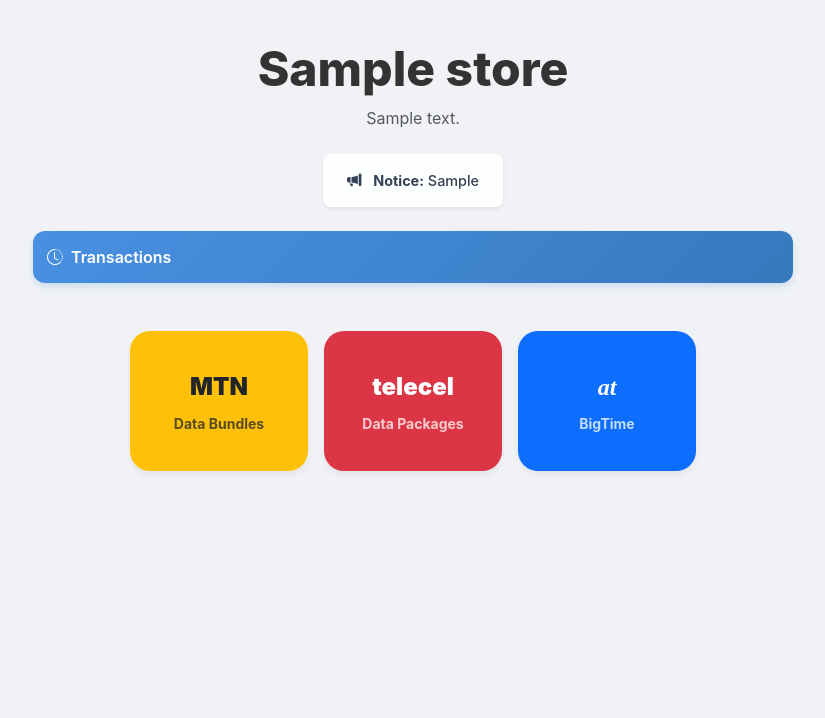
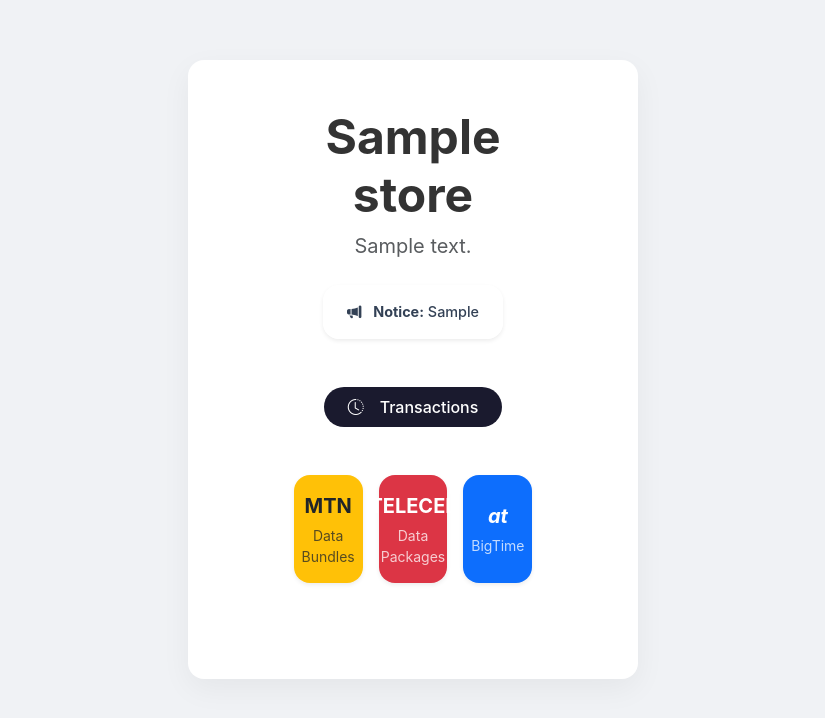
Before and after one commit to Razisky-Dev/DICE-final, a Flask app: template templates/store_front.html in a window 1280 px wide. Shown: the top 718 px of the page, without its empty margins (227-1052 px from the left). Run offline with Flask 3, Linux system fonts and the light colour scheme; tables that the repository leaves empty hold one stand-in row (values such as "Sample post"); the template is opened without the code that fills it: values that come from a table or form of the project are taken from there, most other values are stand-ins (such as "Sample title", 1, 10 or a date in 2020); some libraries are stand-ins or nearby versions.

Commit message:
Fix store layout and buy_data modal issues

```diff
--- a/auto_fix_vps.py
+++ b/auto_fix_vps.py
@@ -53,6 +53,12 @@ def run_deploy():
 
         print("\nDeployment Fixes Completed Successfully.")
 
+        # Run Database Migrations
+        print("Running database migrations...")
+        stdin, stdout, stderr = ssh.exec_command(f"cd {APP_DIR} && source venv/bin/activate && python3 update_schema_timestamp.py && python3 update_schema_order_phone.py")
+        print(stdout.read().decode())
+        print(stderr.read().decode())
+
         try:
             # Verify Deployment
             print("\n--- Verifying Remote Files ---")
--- a/templates/store_front.html
+++ b/templates/store_front.html
@@ -11,58 +11,65 @@
     <link rel="stylesheet" href="https://cdn.jsdelivr.net/npm/bootstrap-icons@1.10.0/font/bootstrap-icons.css">
 
     <!-- Custom CSS -->
-    <link rel="stylesheet" href="{{ url_for('static', filename='css/style.css') }}">
+    <link rel="stylesheet" href="{{ url_for('static', filename='css/style.css') }}?v=6">
 </head>
 
 
 <body>
 
-    <div class="store-container">
+    <div class="container py-5">
+        <div class="row justify-content-center">
+            <div class="col-lg-8 text-center">
                 <!-- Store Header -->
-        <h1 class="store-title">{{ store.name }}</h1>
-        <p class="mb-4 text-muted">{{ store.description or 'Welcome to our store. Select a network to view packages.' }}
-        </p>
+                <h1 class="store-title fw-bold mb-2 display-4">{{ store.name }}</h1>
+                <p class="mb-4 text-muted fs-5">{{ store.description or 'Welcome to our store. Select a network to view
+                    packages.' }}</p>
 
                 {% if store.notice %}
-        <div class="alert alert-warning border-0 shadow-sm d-inline-block px-4 py-3 mb-4 rounded-3">
+                <div class="alert alert-warning border-0 shadow-sm d-inline-block px-4 py-3 mb-5 rounded-4">
                     <i class="bi bi-megaphone-fill me-2"></i> <strong>Notice:</strong> {{ store.notice }}
                 </div>
                 {% endif %}
 
                 <div class="d-flex justify-content-center gap-3 mb-5">
-            <button class="action-btn" onclick="openTransactionsModal()"><i class="bi bi-clock-history"></i>
-                Transactions</button>
+                    <button class="action-btn btn btn-dark rounded-pill px-4 py-2" onclick="openTransactionsModal()">
+                        <i class="bi bi-clock-history me-2"></i> Transactions
+                    </button>
                 </div>
 
                 <!-- Network Selection -->
                 <div class="row g-3 mb-5 justify-content-center">
-            <div class="col-6 col-md-3">
-                <div class="network-card bg-warning text-dark border-0" onclick="selectNetwork('MTN', this)">
-                    <div class="network-logo-text">MTN</div>
-                    <small class="mt-2 fw-bold opacity-75">Data Bundles</small>
+                    <div class="col-4 col-sm-4">
+                        <div class="network-card bg-warning text-dark border-0 shadow-sm h-100 d-flex flex-column align-items-center justify-content-center p-3 rounded-4 cursor-pointer hover-scale"
+                            onclick="selectNetwork('MTN', this)">
+                            <div class="fw-bold fs-5">MTN</div>
+                            <small class="mt-1 opacity-75 d-none d-md-block">Data Bundles</small>
                         </div>
                     </div>
-            <div class="col-6 col-md-3">
-                <div class="network-card bg-danger text-white border-0" onclick="selectNetwork('TELECEL', this)">
-                    <div class="network-logo-text">telecel</div>
-                    <small class="mt-2 fw-bold opacity-75">Data Packages</small>
+                    <div class="col-4 col-sm-4">
+                        <div class="network-card bg-danger text-white border-0 shadow-sm h-100 d-flex flex-column align-items-center justify-content-center p-3 rounded-4 cursor-pointer hover-scale"
+                            onclick="selectNetwork('TELECEL', this)">
+                            <div class="fw-bold fs-5">TELECEL</div>
+                            <small class="mt-1 opacity-75 d-none d-md-block">Data Packages</small>
                         </div>
                     </div>
-            <div class="col-6 col-md-3">
-                <div class="network-card bg-primary text-white border-0" onclick="selectNetwork('AIRTELTIGO', this)">
-                    <div class="network-logo-text" style="font-family: serif; font-style: italic;">at</div>
-                    <small class="mt-2 fw-bold opacity-75">BigTime</small>
+                    <div class="col-4 col-sm-4">
+                        <div class="network-card bg-primary text-white border-0 shadow-sm h-100 d-flex flex-column align-items-center justify-content-center p-3 rounded-4 cursor-pointer hover-scale"
+                            onclick="selectNetwork('AIRTELTIGO', this)">
+                            <div class="fw-bold fs-5 fst-italic">at</div>
+                            <small class="mt-1 opacity-75 d-none d-md-block">BigTime</small>
                         </div>
                     </div>
                 </div>
 
                 <!-- Packages Display Area -->
-        <h4 class="text-start mb-3 fw-bold text-dark" id="selectedNetworkTitle" style="display: none;">Available
-            Packages</h4>
-        <div id="packagesContainer" class="row g-3" style="display: none;">
+                <h4 class="text-center mb-4 fw-bold text-dark" id="selectedNetworkTitle" style="display: none;">
+                    Available Packages</h4>
+                <div id="packagesContainer" class="row g-4 justify-content-center" style="display: none;">
                     <!-- Packages will be injected here via JS -->
                 </div>
-
+            </div>
+        </div>
     </div>
 
     <!-- Checkout Modal -->
```
Also changed, not shown: templates/buy_data.html (+18 -4 lines). Lines whose indentation alone changed are shown as unchanged.
